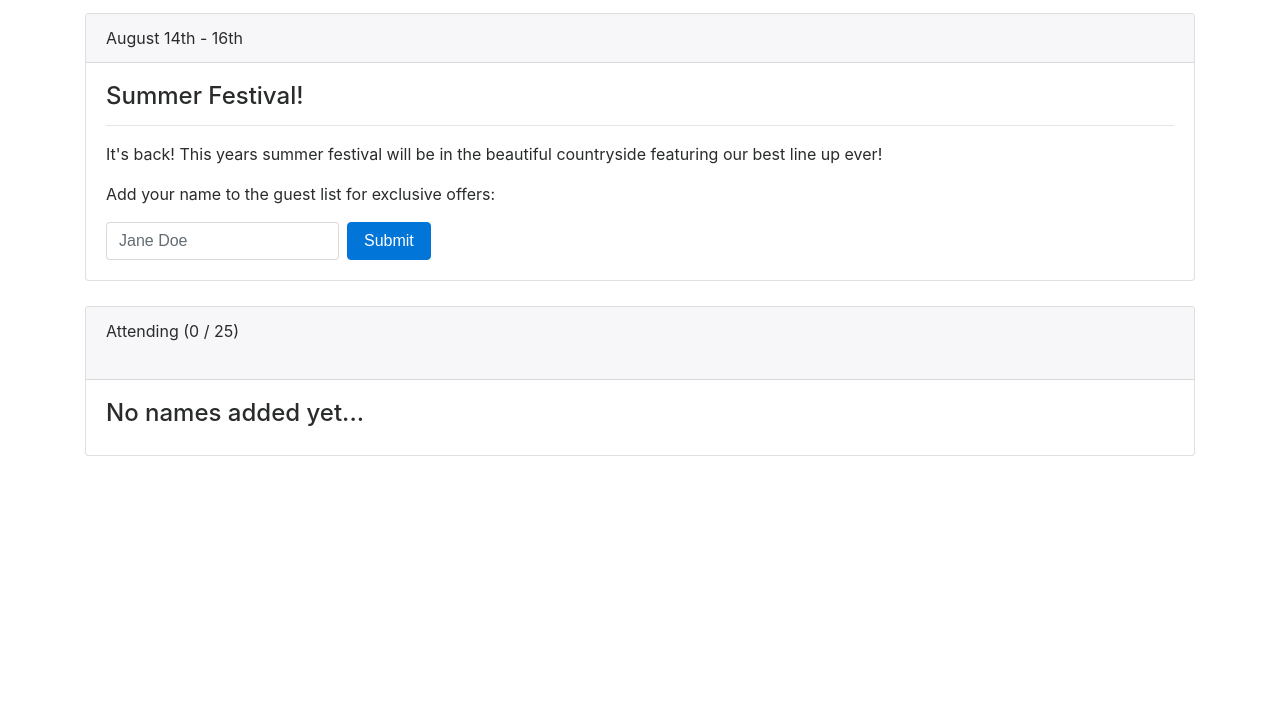
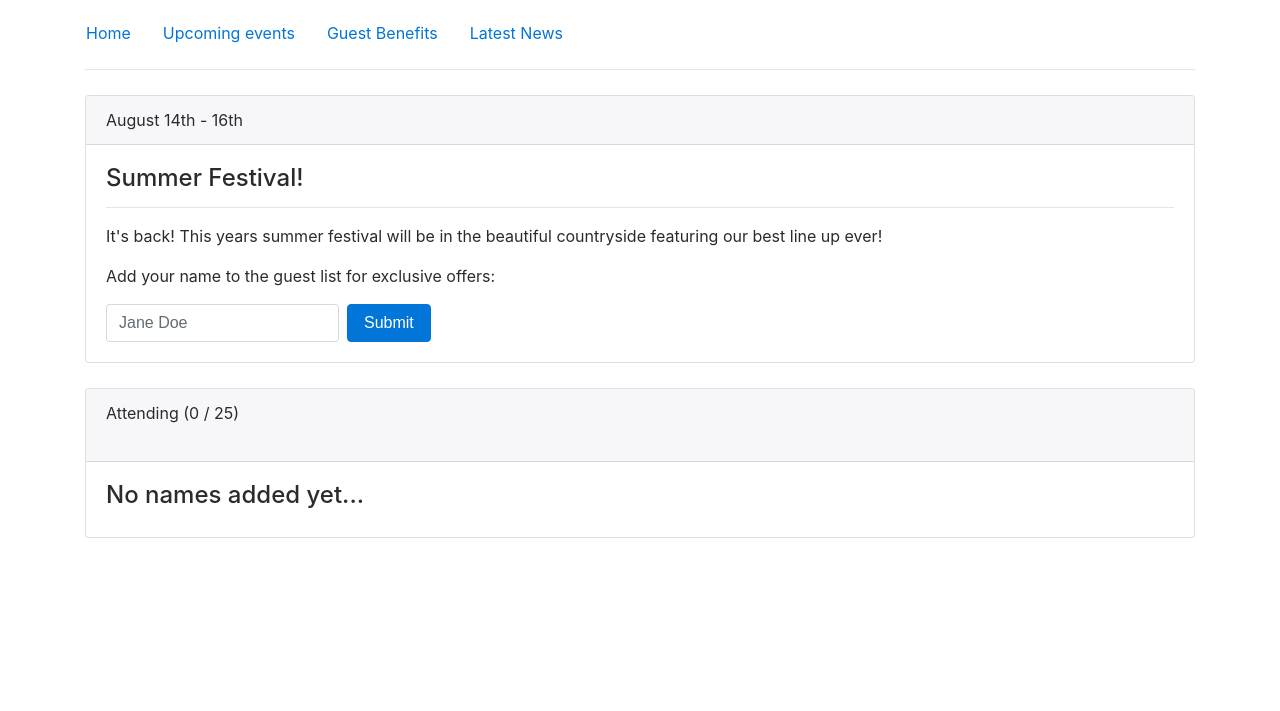
Before and after one commit to Benriez/vue-guest-list, a plain HTML site: page index.html in a window 1280 px wide. Shown: the part 89-800 px from the top of the page. Drawn offline with nearby package versions, Linux system fonts and the light colour scheme.

Commit message:
added navigation bar

```diff
--- a/app.js
+++ b/app.js
@@ -48,6 +48,12 @@ new Vue({
 new Vue({
     el: '#navigation',
     data: {
-        appName: 'Guest List'
+        appName: 'Guest List',
+        navLinks: [
+            {name: "Home", id: 1, url: "https://www.wikipedia.com"},
+            {name: "Upcoming events", id: 2, url: "https://www.google.com"},
+            {name: "Guest Benefits", id: 3, url: "https://www.amazon.com"},
+            {name: "Latest News", id: 4, url: "https://www.youtube.com"}
+        ]
     }
 })
--- a/index.html
+++ b/index.html
@@ -17,8 +17,19 @@
       <div class="row">
         <div class="col-sm-12 text-center">
           <h1>{{appName}}</h1>
+          <hr>
         </div>
+
+        <div>
+          <ul class="nav">
+            <div v-for="navLink in navLinks" :key="navLink.id">
+              <li class="nav-item"><a class="nav-link" :href="navLink.url">{{navLink.name}}</a></li>
+            </div>
+          </ul>
+        </div>
+
       </div>
+      <hr>
     </div>
 
   <div id="app">
```
